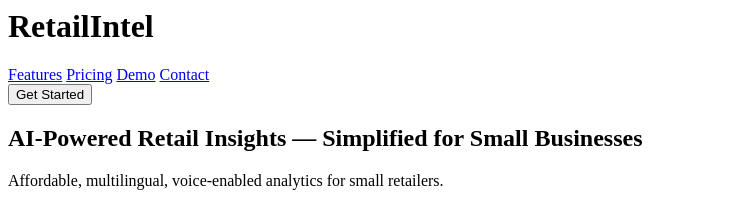
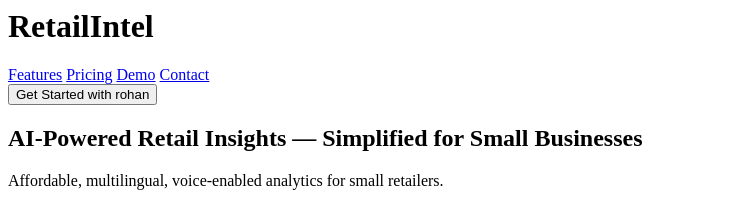
Before and after one commit to rohandas2005/roh, a plain HTML site: page index.html in a window 1280 px wide. Shown: the top 204 px of the page, without its empty margins (0-730 px from the left). Drawn offline with Linux system fonts and the light colour scheme.

Commit message:
Update index.html

```diff
--- a/index.html
+++ b/index.html
@@ -7,7 +7,7 @@
           <a href="#demo">Demo</a>
           <a href="#contact">Contact</a>
         </nav>
-        <Button className="rounded-2xl">Get Started</Button>
+        <Button className="rounded-2xl">Get Started with rohan</Button>
       </header>
       <section className="grid md:grid-cols-2 items-center gap-8 p-8 bg-gradient-to-r from-blue-50 to-blue-100">
         <div>
```
